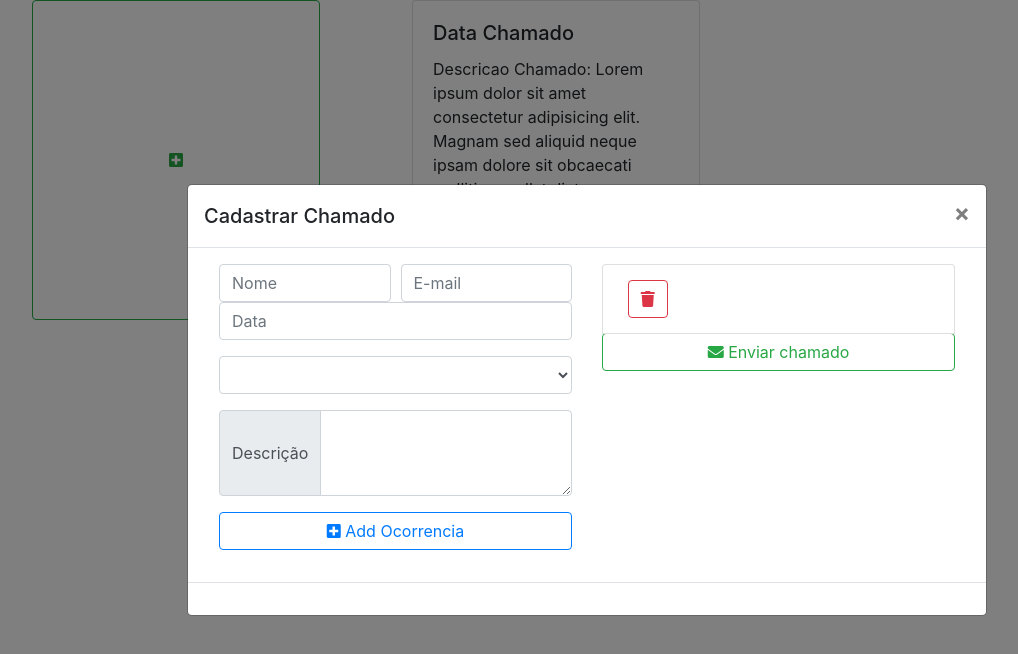
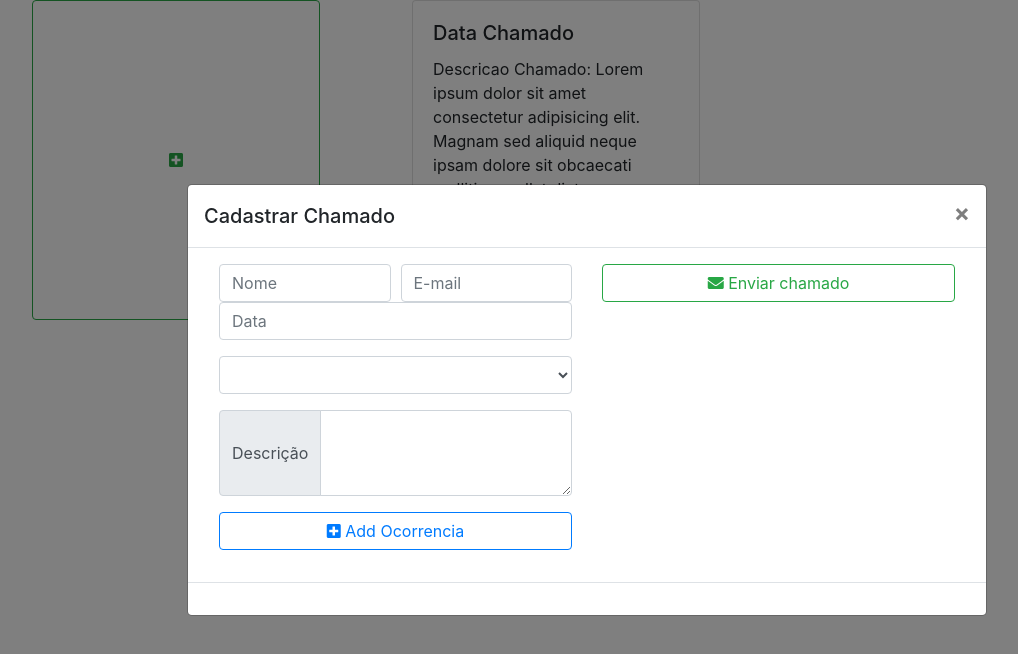
Before and after one commit to ClaudioFerreira/chamadosLab, an Angular app: page / in a window 1280 px wide. Both pictures are taken after a click on the button 229 px from the left and 160 px from the top of the page. Shown: the top 654 px of the page, without its empty margins (53-1071 px from the left). Built offline with nearby package versions, Linux system fonts and the light colour scheme.

Commit message:
Envio do cadastro
Ajustes no envio do cadastro como:
Limpar formulario
Limpar array de ocorrencias
Fechar o modal

```diff
--- a/src/app/cadastro-chamado/cadastro-chamado.component.html
+++ b/src/app/cadastro-chamado/cadastro-chamado.component.html
@@ -53,17 +53,6 @@
 
         <ul class="list-group">
 
-          <!-- <li *ngFor="let item of formChamado.ocorrencia"
-                class="list-group-item d-flex justify-content-between align-items-center list-group-item-action" >
-               <span>{{item.value.descricao}}</span>
-               <span>{{item}}</span>
-              <span class="badge">
-                <button class="btn btn-outline-danger btnFull">
-                  <i class="fas fa-trash"></i>
-                </button>
-              </span>
-            </li> -->
-
           <li *ngFor="let item of ocorrecias" class="list-group-item d-flex justify-content-between align-items-center list-group-item-action">
             {{ item.descricao }}
             <span class="badge">
@@ -73,7 +62,7 @@
             </span>
           </li>
 
-          <button type="submit" class="btn btn-outline-success btnFull" (click)="enviarChamado()">
+          <button type="submit" class="btn btn-outline-success btnFull" (click)="enviarChamado()" data-dismiss="modal">
             <i class="fas fa-envelope"></i>
             Enviar chamado
           </button>
--- a/src/app/cadastro-chamado/cadastro-chamado.component.ts
+++ b/src/app/cadastro-chamado/cadastro-chamado.component.ts
@@ -9,11 +9,7 @@ import { stringify } from 'querystring';
 })
 export class CadastroChamadoComponent implements OnInit {
 
-  ocorrecias: any = [{
-    id: null,
-    lab: null,
-    descricao: null,
-  }]
+  ocorrecias: any = []
 
   @Input()
   formChamado: FormGroup;
@@ -69,6 +65,8 @@ export class CadastroChamadoComponent implements OnInit {
       console.log("ADD no array")
     }
 
+    this.ocorrecias = [];
+
     console.log(this.formChamado.value);
     this.formChamado.reset();
     console.log("Chamado enviado");
```
